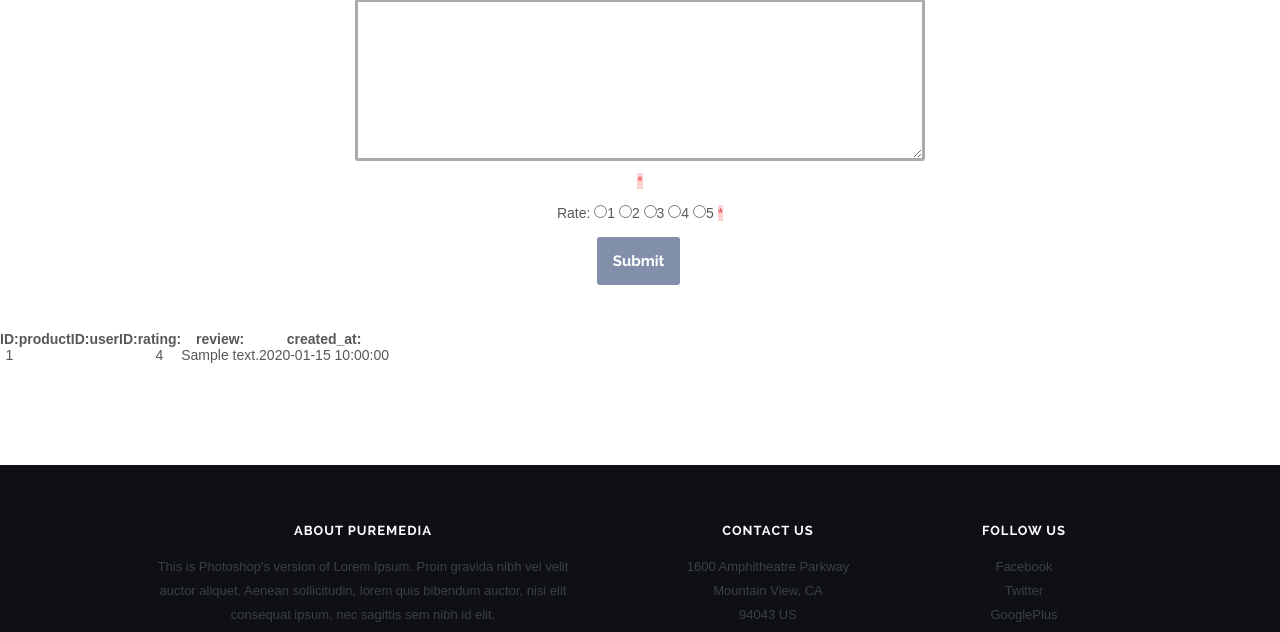
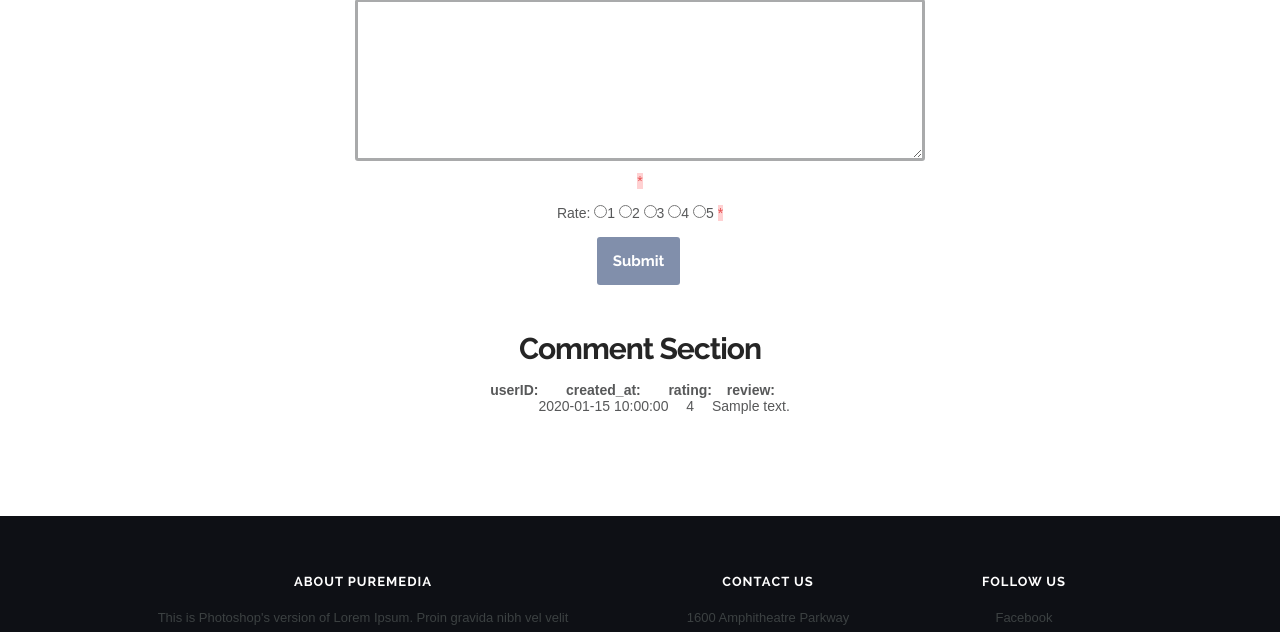
Before and after one commit to KunSu/CMPE272MarketPlace, a PHP site: the page made by companies/zijian/User Management System.php in a window 1280 px wide. Shown: the part 897-1529 px from the top of the page. Run offline with PHP 8.4, Linux system fonts and the light colour scheme; the visitor is signed in with stand-in values (Sample User, id 1); tables that the repository leaves empty or names only in its code hold one stand-in row (values such as "Sample post"); data that the repository does not hold is empty; some libraries are stand-ins or nearby versions.

Commit message:
Finish without extracting into seperate php

```diff
--- a/companies/zijian/User Management System.php
+++ b/companies/zijian/User Management System.php
@@ -159,8 +159,11 @@ $result = mysqli_query($db_connection, $sql);
       </form>
 
       <br>
-
-      <?php include "$path/displayRatingReviews.php";?>
+       <div class = "displayComment">
+        <center>
+          <?php include "$path/displayRatingReviews.php";?>
+        </center>
+      </div>
 
 
 
--- a/displayRatingReviews.php
+++ b/displayRatingReviews.php
@@ -21,30 +21,25 @@
     <head>
     </head>
     <body>
+        <h1>Comment Section</h1>
         <table class="table">
             <thead>
                 <tr>
-                    <th scope="col">ID:</th>
-                    <th scope="col">productID:</th>
                     <th scope="col">userID:</th>
+                    <th scope="col">created_at:</th>
                     <th scope="col">rating:</th>
                     <th scope="col">review:</th>
-                    <th scope="col">created_at:</th>
                 </tr>
             </thead>
             <tbody>
             <?php
-                $index = 1;
                 while($row = mysqli_fetch_array($result))
                 {
                     echo "<tr>";
-                    // echo "<th scope=\"row\">" . $index++ . "</th>";
-                    echo "<td>" . $row['id'] . "</td>";
-                    echo "<td>" . $row['productID'] . "</td>";
-                    echo "<td>" . $row['userID'] . "</td>";
-                    echo "<td>" . $row['rating'] . "</td>";
-                    echo "<td>" . $row['review'] . "</td>";
-                    echo "<td>" . $row['created_at'] . "</td>";
+                    echo '<td style="text-align:center;">' . $row['userID'] . '</td>';
+                    echo '<td style="text-align:center;">' . $row['created_at'] . "</td>";
+                    echo '<td style="text-align:center;">' . $row['rating'] . "</td>";
+                    echo '<td style="text-align:center;">' . $row['review'] . "</td>";
                     echo "</tr>";
                 }
                 mysqli_close($db_connection);
```
